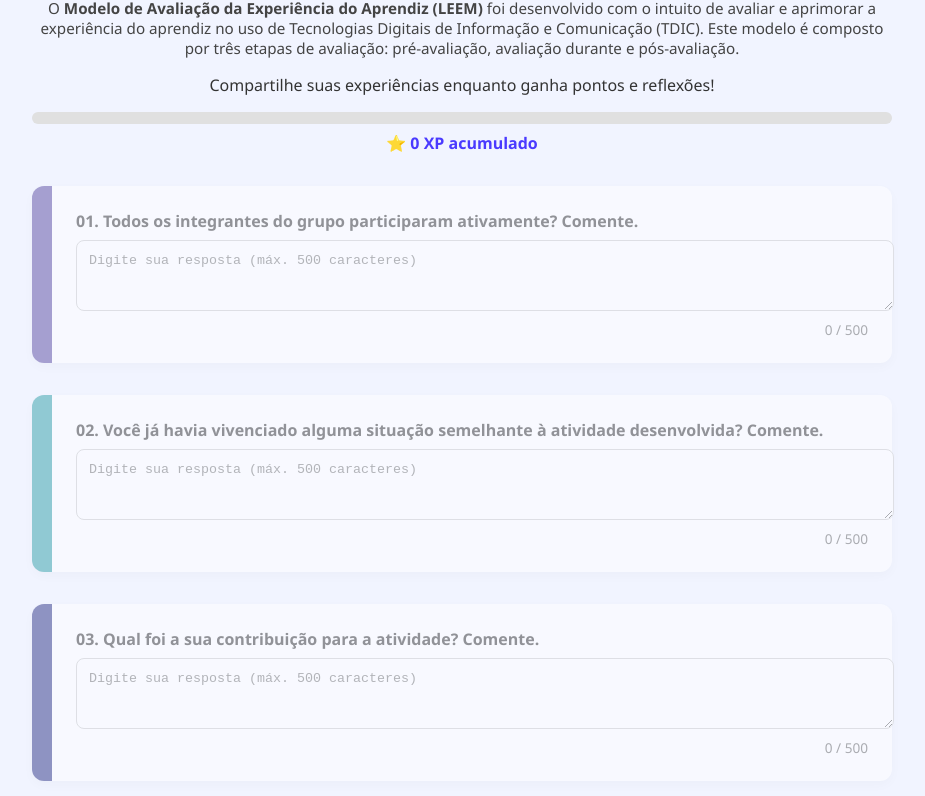
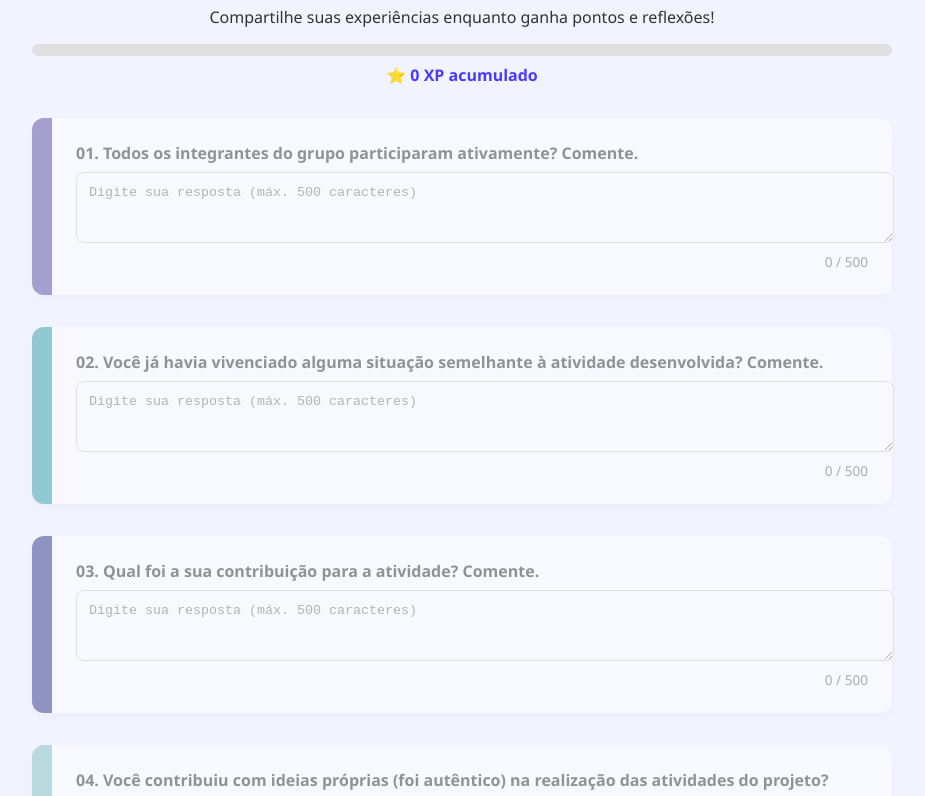
Before and after one commit to gabrielacorbariufpr/leem, a website: page pos-avaliacao.html in a window 1280 px wide. Shown: the part 207-1003 px from the top of the page, without its empty margins (178-1103 px from the left). Drawn offline with Linux system fonts and the light colour scheme.

Commit message:
Update pos-avaliacao.html

```diff
--- a/pos-avaliacao.html
+++ b/pos-avaliacao.html
@@ -13,7 +13,6 @@
       <img src="logo-LEEM.png" alt="Logo LEEM" class="logo" />
       <h1>Questionário de Pós-avaliação do LEEM</h1>
       <p class="leem-desc">
-        O <strong>Modelo de Avaliação da Experiência do Aprendiz (LEEM)</strong> foi desenvolvido com o intuito de avaliar e aprimorar a experiência do aprendiz no uso de Tecnologias Digitais de Informação e Comunicação (TDIC). Este modelo é composto por três etapas de avaliação: pré-avaliação, avaliação durante e pós-avaliação.
       </p>
       <p class="subdesc">Compartilhe suas experiências enquanto ganha pontos e reflexões!</p>
       <div class="progress-bar"><div class="progress-fill"></div></div>
```
